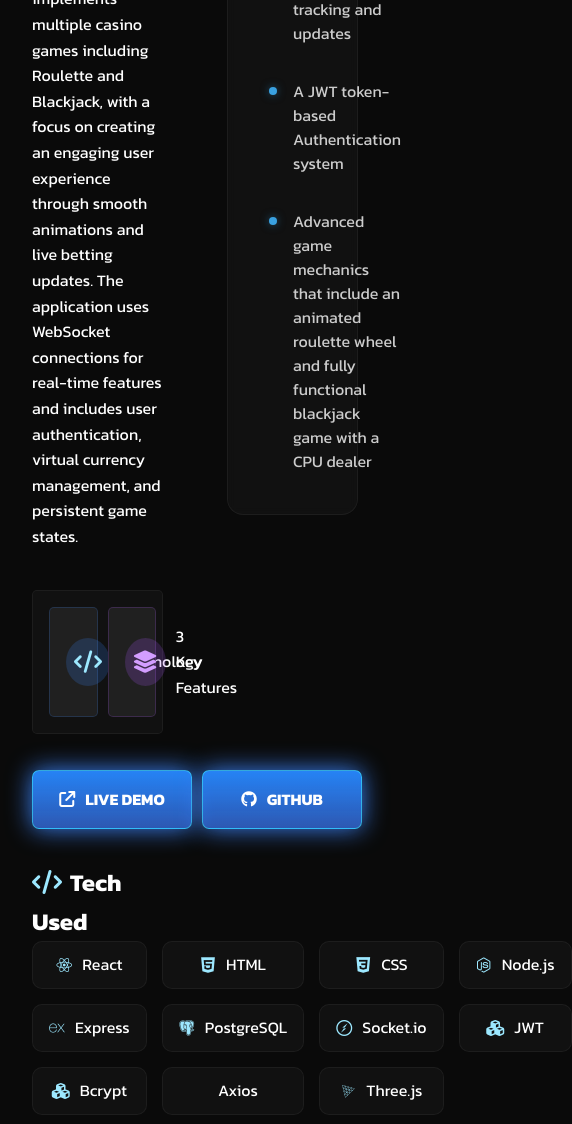
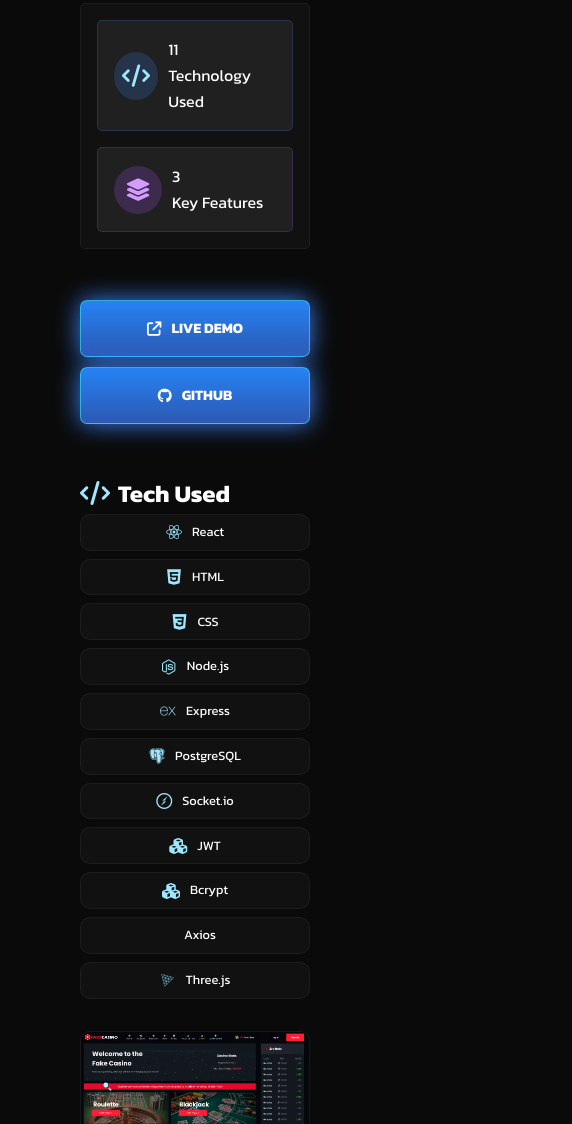
Before and after one commit to NicholasFoti/Personal-Portfolio, a plain HTML site: page projects/project-1/index.html in a window 390 px wide. Shown: the part 876-2000 px from the top of the page, 572 px wide, since content can reach past the window. Drawn offline with nearby package versions, Linux system fonts and the light colour scheme.

Commit message:
Project Responsive Pages

```diff
--- a/projects/project-1/index.html
+++ b/projects/project-1/index.html
@@ -10,6 +10,7 @@
     <title>FAKE CASINO WEBSITE - Details</title>
     <link rel="stylesheet" href="../../styles/style.css">
     <link rel="stylesheet" href="../../styles/project-styles.css">
+    <link rel="stylesheet" href="../../styles/project-mediaqueries.css">
 
     <link rel="stylesheet" type='text/css' href="https://cdn.jsdelivr.net/gh/devicons/devicon@latest/devicon.min.css">
     <link href="https://unpkg.com/aos@2.3.1/dist/aos.css" rel="stylesheet">
--- /dev/null
+++ b/styles/project-mediaqueries.css
@@ -0,0 +1,182 @@
+/* Extra large devices (large desktops, 1200px and down) */
+@media (max-width: 1200px) {
+    .project-content {
+        max-width: 1000px;
+        padding: 0 2rem;
+    }
+
+    .tech-stack-icons {
+        grid-template-columns: repeat(3, 1fr);
+    }
+}
+
+/* Large devices (desktops, 992px and down) */
+@media (max-width: 992px) {
+    .project-content {
+        flex-direction: column;
+        gap: 2rem;
+        padding: 0 1.5rem;
+    }
+
+    .project-info,
+    .project-gallery {
+        width: 100%;
+    }
+
+    .project-gallery-item {
+        max-height: 400px;
+    }
+
+    .tech-stack-icons {
+        grid-template-columns: repeat(3, 1fr);
+        gap: 10px;
+    }
+
+    .project-total-info {
+        flex-direction: row;
+        gap: 1rem;
+    }
+
+    .project-features {
+        padding: 1.5rem;
+    }
+}
+
+/* Medium devices (tablets, 768px and down) */
+@media (max-width: 768px) {
+    .project-nav {
+        padding: 1.5rem;
+        flex-direction: column;
+        gap: 1rem;
+    }
+
+    .file-text {
+        font-size: 0.9rem;
+    }
+
+    .tech-stack-icons {
+        grid-template-columns: repeat(2, 1fr);
+    }
+
+    .project-total-info {
+        flex-direction: column;
+    }
+
+    .project-total-technology,
+    .project-total-features {
+        width: 100%;
+    }
+
+    .project-links {
+        flex-direction: column;
+        width: 100%;
+        margin: 2rem 0;
+    }
+
+    .project-links a {
+        width: 100%;
+    }
+
+    .tech-item {
+        height: 2.5rem;
+        font-size: 0.9rem;
+    }
+
+    .project-features ul {
+        padding: 0 0.5rem;
+    }
+
+    .project-features li {
+        font-size: 0.9rem;
+    }
+
+    .project-gallery-item {
+        max-height: 300px;
+    }
+}
+
+/* Small devices (phones, 576px and down) */
+@media (max-width: 576px) {
+    .project-content {
+        padding: 0 1rem;
+    }
+
+    .project-nav {
+        padding: 1rem;
+    }
+
+    .back-btn {
+        font-size: 0.9rem;
+        padding: 0.4rem 0.8rem;
+    }
+
+    .project-title h1 {
+        font-size: 1.8rem;
+    }
+
+    .project-description {
+        font-size: 0.85rem;
+    }
+
+    .tech-stack-icons {
+        grid-template-columns: repeat(2, 1fr);
+        gap: 8px;
+    }
+
+    .tech-item {
+        padding: 0 0.5rem;
+        height: 2.3rem;
+        font-size: 0.8rem;
+    }
+
+    .project-features {
+        padding: 1rem;
+    }
+
+    .project-features li {
+        font-size: 0.85rem;
+        padding: 0.3rem;
+    }
+
+    .project-gallery-item {
+        max-height: 250px;
+    }
+
+    .shadow__btn {
+        padding: 8px 16px;
+        font-size: 0.9rem !important;
+    }
+
+    .project-links {
+        margin: 2.5rem 0;
+    }
+}
+
+/* Extra small devices (small phones, 400px and down) */
+@media (max-width: 400px) {
+    .tech-stack-icons {
+        grid-template-columns: repeat(1, 1fr);
+    }
+
+    .project-title h1 {
+        font-size: 1.5rem;
+    }
+
+    .file-text {
+        font-size: 0.8rem;
+    }
+
+    .project-features li::before {
+        min-width: 6px;
+        height: 6px;
+        margin-top: 6px;
+    }
+
+    .project-gallery-item {
+        max-height: 200px;
+    }
+
+    .project-links {
+        margin: 3rem 0;
+    }
+}
```
Also changed, not shown: projects/project-2/index.html (+1 -0 lines), projects/project-3/index.html (+1 -0 lines), projects/project-4/index.html (+1 -0 lines), projects/project-5/index.html (+1 -0 lines), projects/project-6/index.html (+1 -0 lines).
